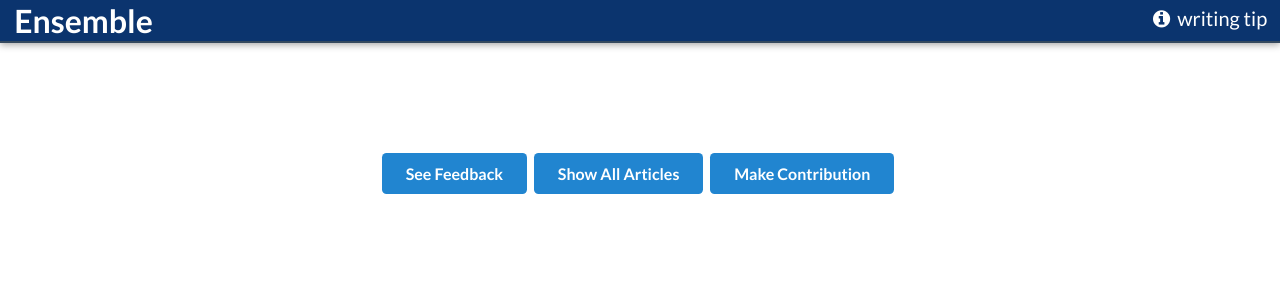
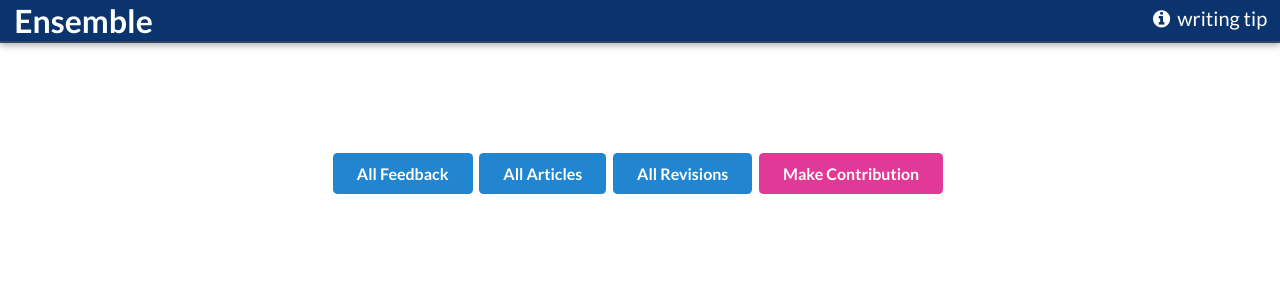
Before and after one commit to janetyc/ensemblefeedback, a Flask app: page / in a window 1280 px wide. Shown: the top 300 px of the page. Run offline with Flask 2, Linux system fonts and the light colour scheme; parts of the project's set-up code (start-up, migrations or seed data) failed here and were passed over; some libraries are stand-ins or nearby versions.

Commit message:
add show revision page

```diff
--- a/crowdtask/dbquery.py
+++ b/crowdtask/dbquery.py
@@ -114,6 +114,10 @@ class DBQuery(object):
         return feedback
 
     # revision
+    def get_all_revisions(self):
+        all_revisions = Revision.query.order_by(Revision.id).all()
+        return all_revisions
+
     def get_revision_by_id(self, revision_id):
         revision = Revision.query.filter_by(id=revision_id).first()
         return revision
--- a/crowdtask/templates/article.html
+++ b/crowdtask/templates/article.html
@@ -1,9 +1,9 @@
 {% extends "clean_base.html" %}
 {% block content %}
-<span><a href="{{ url_for('views.show_all_articles')}}">All Articles</a> > Article {{ data.id }}</span>
-<header>
+<div><a href="{{ url_for('views.show_all_articles')}}">All Articles</a> > Article {{ data.id }}</div>
+<h3>
     {{data.title}}({{data.authors}})
-</header>
+</h3>
 <section>
     {% for paragraph in data.paragraphs %}
         <p>{{ paragraph[1] }}</p>
--- a/crowdtask/templates/index.html
+++ b/crowdtask/templates/index.html
@@ -3,9 +3,10 @@
 
 <section>
 	<div class="button-areas">
-		<a class="ui button primary" href="/ensemble_all">See Feedback</a>
-		<a class="ui button primary" href="/all_articles">Show All Articles</a>
-		<a class="ui button primary" href="/comparison">Make Contribution</a>
+		<a class="ui button primary" href="/ensemble_all">All Feedback</a>
+		<a class="ui button primary" href="/all_articles">All Articles</a>
+		<a class="ui button primary" href="/all_revisions">All Revisions</a>
+		<a class="ui button pink" href="/comparison">Make Contribution</a>
 	</div>
 </section>
 {% endblock %}
--- a/crowdtask/views.py
+++ b/crowdtask/views.py
@@ -69,7 +69,6 @@ def show_ensemble_all():
         data_list.append(data)
 
     return render_template('show_all_feedbacks.html', data=data_list)
-
 
 @views.route('/comparison', methods=('GET','POST'))
 def get_compair_pair():
@@ -156,6 +155,58 @@ def show_article(article_id):
 
     return render_template('article.html', data=data)
 
+@views.route('/all_revisions', methods=('GET','POST'))
+def show_all_revisions():
+    all_revisions = DBQuery().get_all_revisions()
+    data_list = []
+
+    for revision in all_revisions:
+        revision_id = revision.id
+        feedback_id = revision.feedback_id
+        feedback_order = revision.feedback_order
+        created_user = revision.created_user
+
+        article_id = revision.article_id
+        article = DBQuery().get_article_by_id(article_id)
+        feedback = DBQuery().get_feedback_by_id(feedback_id)
+        article_authors = article.authors
+        title = article.title
+
+        data = {
+            "revision_id": revision_id,
+            "feedback_id": feedback_id,
+            "feedback_order": feedback_order,
+            "created_user": created_user,
+
+            "article_content": feedback.content,
+
+            "article_id": article_id,
+            "article_authors": article_authors,
+            "title": title
+        }
+        data_list.append(data)
+
+    return render_template('show_all_revisions.html', data=data_list)
+
+@views.route('/revision/<revision_id>', methods=('GET','POST'))
+def show_revision(revision_id):
+
+    revision = DBQuery().get_revision_by_id(int(revision_id))
+    article = DBQuery().get_article_by_id(revision.article_id)
+
+    data = {
+        "revision_id": revision.id,
+        "article_id": revision.article_id,
+        "feedback_id": revision.feedback_id,
+        "feedback_order": revision.feedback_order,
+        "revision_content": revision.revision_content,
+        "created_user": revision.created_user,
+
+        "article_title": article.title,
+        "article_content": article.content,
+        "article_authors": article.authors
+    }
+    return render_template('revision.html',data=data)
 
 ###############################################
 #      Revision Task - ensemble feedback      #
@@ -206,8 +257,8 @@ def pre_experiment():
         [feedback_id, order] = element.split("-")
         feedback_ids.append(feedback_id)
         orders.append(order)
-        revison = DBQuery().get_revision_by_feedback_id_and_user(feedback_id, create_user)
-        if revison is None:
+        revision = DBQuery().get_revision_by_feedback_id_and_user(feedback_id, create_user)
+        if revision is None:
             done.append(0)
         else:
             done.append(1)
--- a/manage.py
+++ b/manage.py
@@ -119,7 +119,7 @@ def import_feedback(directory, filename):
 
         print "move feedback to feedback-in-db folder ..."
         if isfile(join('feedback-in-db',file)):
-            print "file has already existed in data-in-db folder..."
+            print "file has already existed in feedback-in-db folder..."
         else:
             shutil.move('%s/%s' % (directory, file), 'feedback-in-db')
             shutil.move('%s/%s' % (directory, txt_file), 'feedback-in-db')
```
